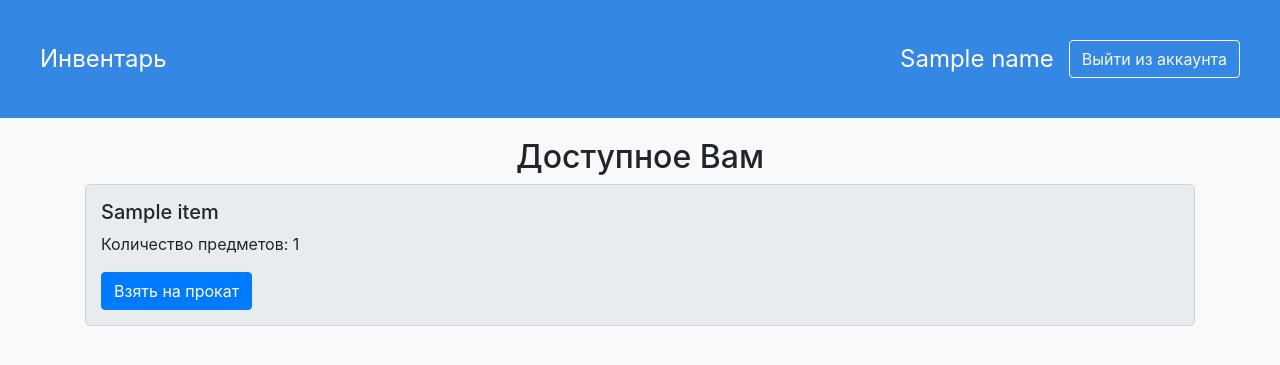
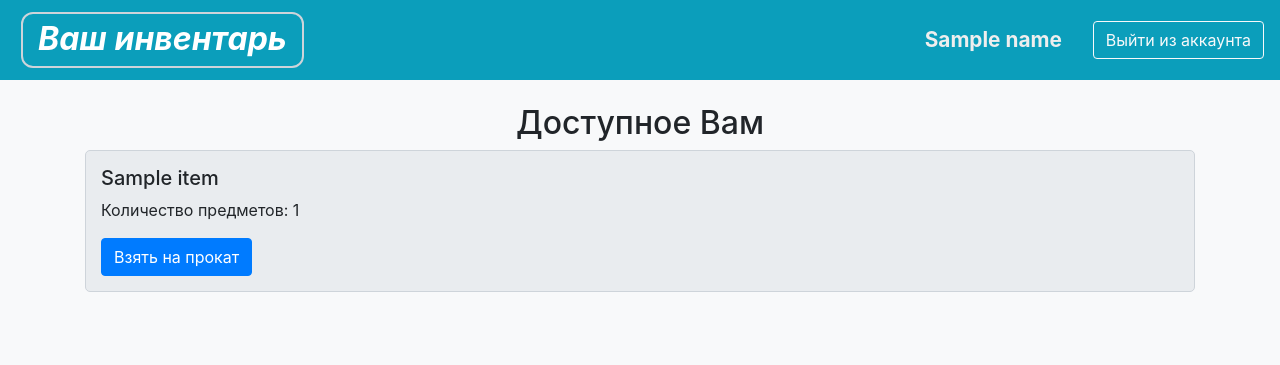
Before and after one commit to Karaseyka/Sport-equipment-management, a Flask app: template templates/polzovatel.html in a window 1280 px wide. Shown: the top 365 px of the page. Run offline with Flask 3, Linux system fonts and the light colour scheme; the template is opened without the code that fills it: most values are stand-ins (such as "Sample title", 1, 10 or a date in 2020); some libraries are stand-ins or nearby versions.

Commit message:
Polzovatel upgrade

```diff
--- a/templates/polzovatel.html
+++ b/templates/polzovatel.html
@@ -10,11 +10,33 @@
             background-color: #f8f9fa;
         }
 
-        .header {
-            background-color: #3487e3;
+        .header span {
             color: white;
-            padding: 40px;
-            text-align: center;
+        }
+
+        .navbar {
+            height: 80px;
+            background-color: #0b9ebb;
+        }
+
+        .navbar-brand {
+            font-size: 2rem;
+            font-style: oblique;
+            font-weight: bold;
+            border: 2px solid #ced4da;
+            border-radius: 12px;
+            margin: 5px;
+            padding: 1px 15px 3px 15px;
+        }
+
+        .nav-link {
+            font-size: 1.3rem;
+            font-weight: bold;
+            color: #eeeeee;
+        }
+
+        .nav-link:hover {
+            color: white;
         }
 
         .inventory-list {
@@ -35,34 +57,16 @@
             transform: scale(1.05);
         }
 
-        .footer {
-            text-align: center;
-            margin-top: 20px;
-            padding: 10px;
-            background-color: #3487e3;
-            color: white;
-        }
-
-        .up {
-            vertical-align: 45px;
-        }
-
-
-
-
-
-
     </style>
 </head>
 <body>
-<div class="header" style="display: flex; justify-content: space-between; align-items: center; font-size: 24px;">
-    <span>Инвентарь</span>
-    <div style="display: flex; align-items: center;">
-        <span>{{ name }}</span>
-        <button class="btn btn-outline-light" type="button" id="exit" style="margin-left: 15px;">Выйти из аккаунта
-        </button>
-    </div>
-</div>
+<nav class="navbar navbar-expand-md navbar-dark mb-4 justify-content-between">
+    <a class="navbar-brand">Ваш инвентарь</a>
+    <form class="form-inline">
+        <a href="/profile/" class="nav-link active">{{name}}</a>
+        <button class="btn btn-outline-light" type="button" id="exit" style="margin-left: 15px;">Выйти из аккаунта</button>
+    </form>
+</nav>
 <div class="container inventory-list">
     <h2 align="center">Доступное Вам</h2>
     <div class="row">
@@ -104,8 +108,6 @@
                             const dialog = document.getElementById('myDialog{{ item.name }}');
                             dialog.close();
                         }
-
-
                         function sendData() {
                             const quantity = document.getElementById('quantity{{ item.name }}').value;
                             const opisanie = document.getElementById('opisanie{{ item.name }}').value;
@@ -123,7 +125,7 @@
                             };
                             fetch('/new_procurement/', {
                                 method: 'POST',
-                                headers: { 'Content-Type': 'application/json' },
+                                headers: {'Content-Type': 'application/json'},
                                 body: JSON.stringify(data)
                             }).then(response => {
                                 if (response.ok) {
@@ -131,118 +133,29 @@
                                     const button = document.getElementById('open{{ item.name }}');
                                     button.textContent = 'заявка оставлена';
                                     button.style.backgroundColor = 'green';
-                                }
-                                else alert('Ошибка при отправке данных ' + response.status);
+                                } else alert('Ошибка при отправке данных ' + response.status);
                             }).catch(error => {
                                 console.error('Ошибка:', error);
                             });
                         }
-
-
                         document.getElementById('open{{ item.name }}').addEventListener('click', openDialog);
                         document.getElementById('closeButton{{ item.name }}').addEventListener('click', closeDialog);
                         document.getElementById('submitButton{{ item.name }}').addEventListener('click', sendData);
-
-
-
                     </script>
                 </div>
             </div>
             {% endif %}
             {% endfor %}
         </div>
-        <!-- <div class="col-sm-6">
-            {% for item in inventory %}
-            {% if inventory.index(item) % 2 != 0 %}
-            <div class="col-md-14">
-                <div class="inventory-item">
-                    <h5>{{ item.name }}</h5>
-                    <p>Количество предметов: {{ item.count }}</p>
-
-                    <button class="btn btn-primary" name="ItemName" id="open2" value="{{ item.name }}">Взять
-                        напрокат
-                    </button>
-                    <dialog id="myDialog2">
-                        <p>
-                            <label>Введите количество товара</label>
-                            <input type="number" name="quantity" id="quantity2"/>
-                        </p>
-                        <p>
-                            <label>Введите описание для заявки</label>
-                            <input type="text" name="opisanie" id="opisanie2"/>
-                        </p>
-                        <p>
-                            <button id="closeButton2">Закрыть окно</button>
-                            <button id="submitButton2">Отправить</button>
-                        </p>
-                    </dialog>
-                    <script>
-                        // Функция для открытия диалогового окна
-                        function openDialog() {
-                            const dialog = document.getElementById('myDialog2');
-                            dialog.showModal();
-                        }
-
-                        // Функция для закрытия диалогового окна
-                        function closeDialog() {
-                            const dialog = document.getElementById('myDialog2');
-                            dialog.close();
-                        }
-
-                        // Функция для отправки данных на сервер
-                        function sendData() {
-                            const quantity = document.getElementById('quantity2').value;
-                            const opisanie = document.getElementById('opisanie2').value;
-
-                            // Создаем объект с данными
-                            const data = {
-                                quantity: quantity,
-                                opisanie: opisanie
-                            };
-
-                            // Отправляем данные на сервер
-                            fetch('/new_procurement/', {
-                                method: 'POST',
-                                headers: {
-                                    'Content-Type': 'application/json'
-                                },
-                                body: JSON.stringify(data)
-                            })
-                            .then(response => {
-                                if (response.ok) {
-                                    console.log('Данные успешно отправлены');
-                                    closeDialog(); // Закрываем диалог после успешной отправки
-                                } else {
-                                    console.error('Ошибка при отправке данных');
-                                }
-                            })
-                            .catch(error => {
-                                console.error('Ошибка:', error);
-                            });
-                            dialog.close();
-                        }
-
-                        // Привязываем события к кнопкам
-                        document.getElementById('open2').addEventListener('click', openDialog);
-                        document.getElementById('closeButton2').addEventListener('click', closeDialog);
-                        //document.getElementById('submitButton2').addEventListener('click', sendData);
-
-                        // Открываем диалоговое окно (вы можете вызвать эту функцию по своему усмотрению)
-                    </script>
-                </div>
-            </div>
-            {% endif %}
-            {% endfor %}
-        </div> -->
     </div>
 </div>
 <script src="https://code.jquery.com/jquery-3.5.1.slim.min.js"></script>
 <script src="https://cdn.jsdelivr.net/npm/@popperjs/core@2.9.2/dist/umd/popper.min.js"></script>
 <script src="https://stackpath.bootstrapcdn.com/bootstrap/4.5.2/js/bootstrap.min.js"></script>
 <script>
-    document.getElementById("exit").onclick = function() {
-    window.location.href = "http://127.0.0.1:5000/выйти/";
-         };
+    document.getElementById("exit").onclick = function () {
+        window.location.href = "http://127.0.0.1:5000/выйти/";
+    };
 </script>
 </body>
 </html>
```
Also changed, not shown: templates/base.html (+1 -57 lines).
